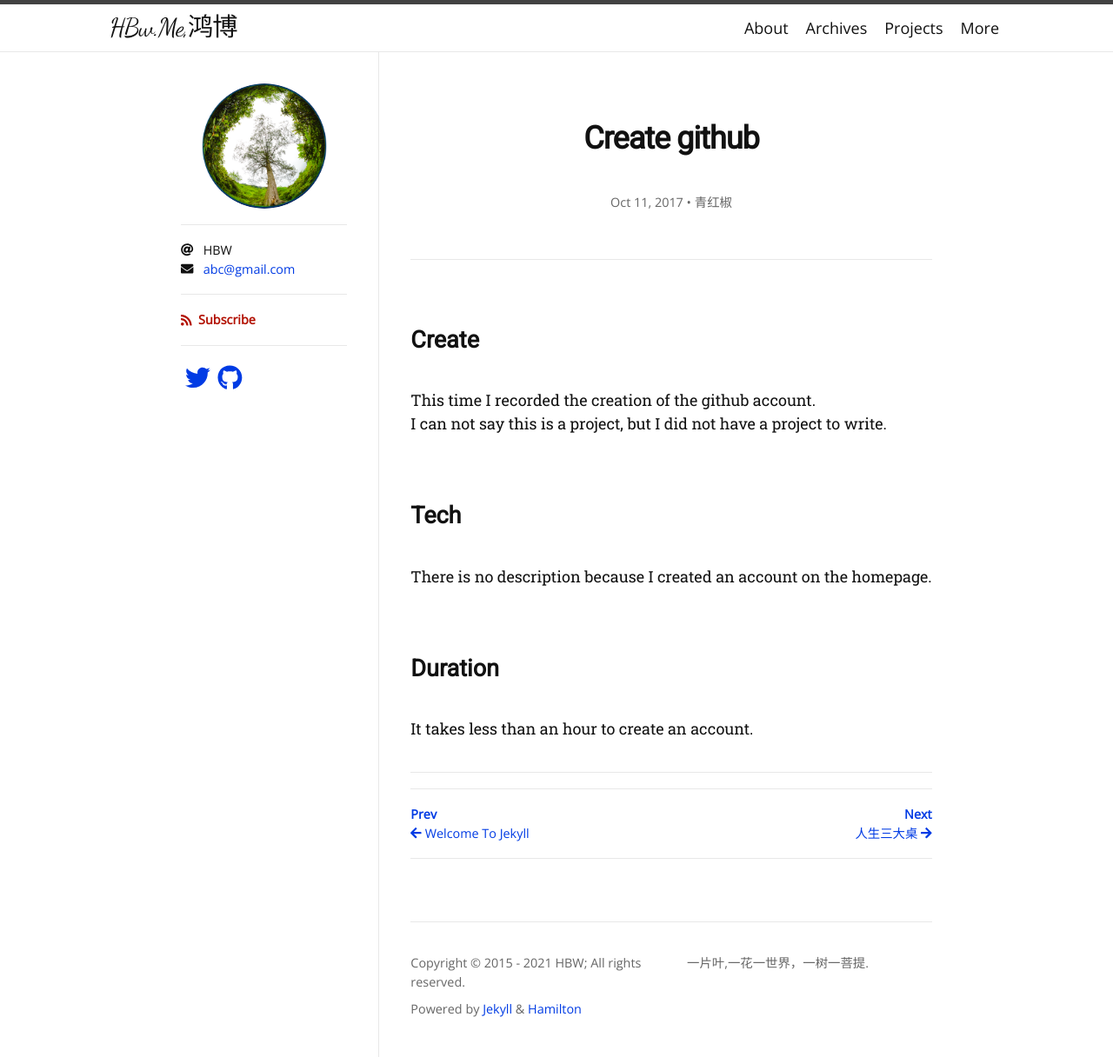
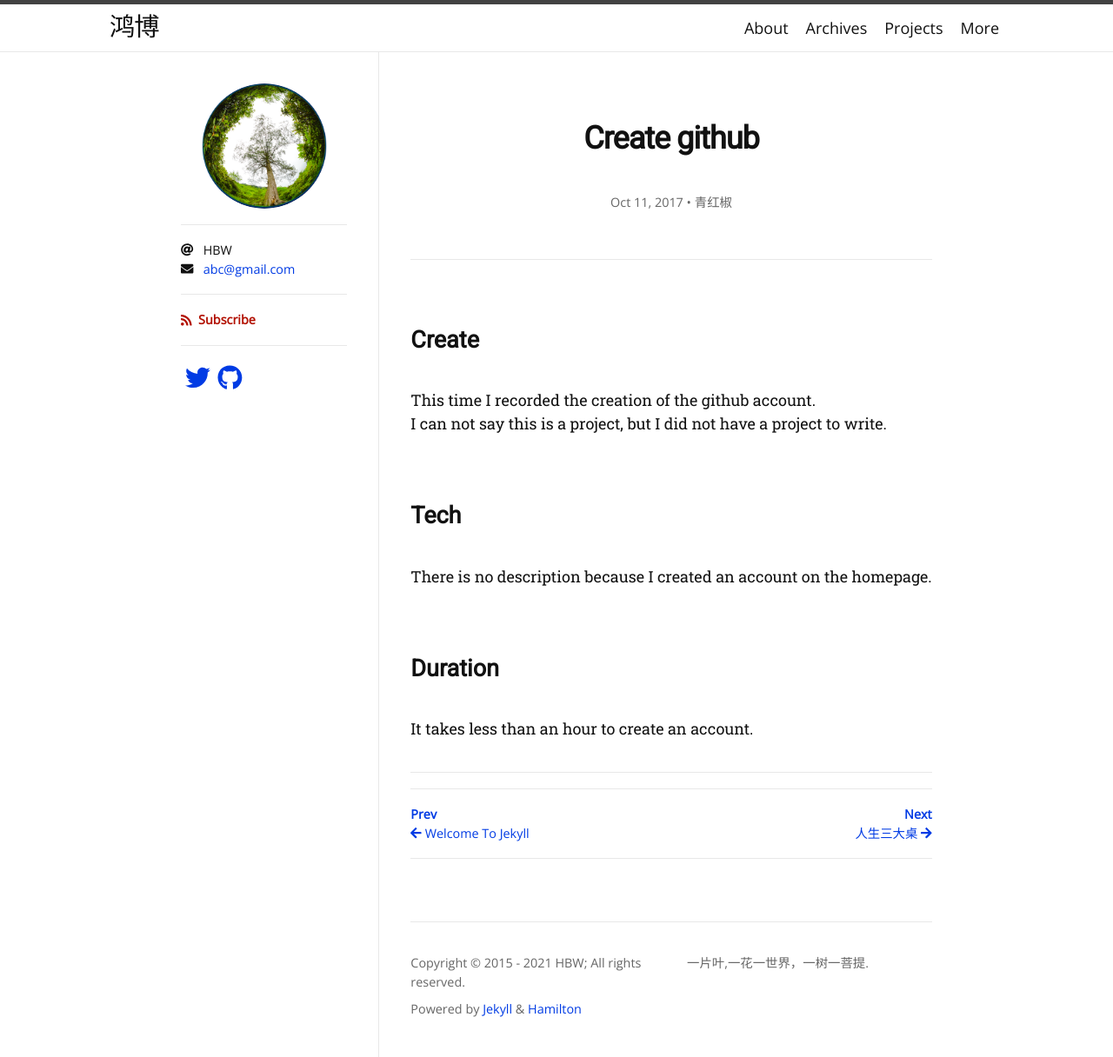
Before and after one commit to YiPianYe/hamilton, a Jekyll site: the page built from _posts/2017-10-11-create-github.md, in a window 1280 px wide. Shown: the whole page at 87% size. Built offline with Jekyll 4.4.1, drawn with Linux system fonts in a browser that asks for light colours; some web fonts are replaced.

Commit message:
Update _config.yml

```diff
--- a/_config.yml
+++ b/_config.yml
@@ -1,4 +1,4 @@
-title: HBw.Me,鸿博
+title: 鸿博
 description: 一片叶,一花一世界，一树一菩提.
 author: HBW
 avatar: /logo.png
@@ -10,7 +10,7 @@ plugins:
   - jekyll-sitemap
   - jekyll-paginate
 
-paginate: 10
+paginate: 8
 
 # Uncomment the below line and set the tracking ID for enabling Google Analytics
 #
```
